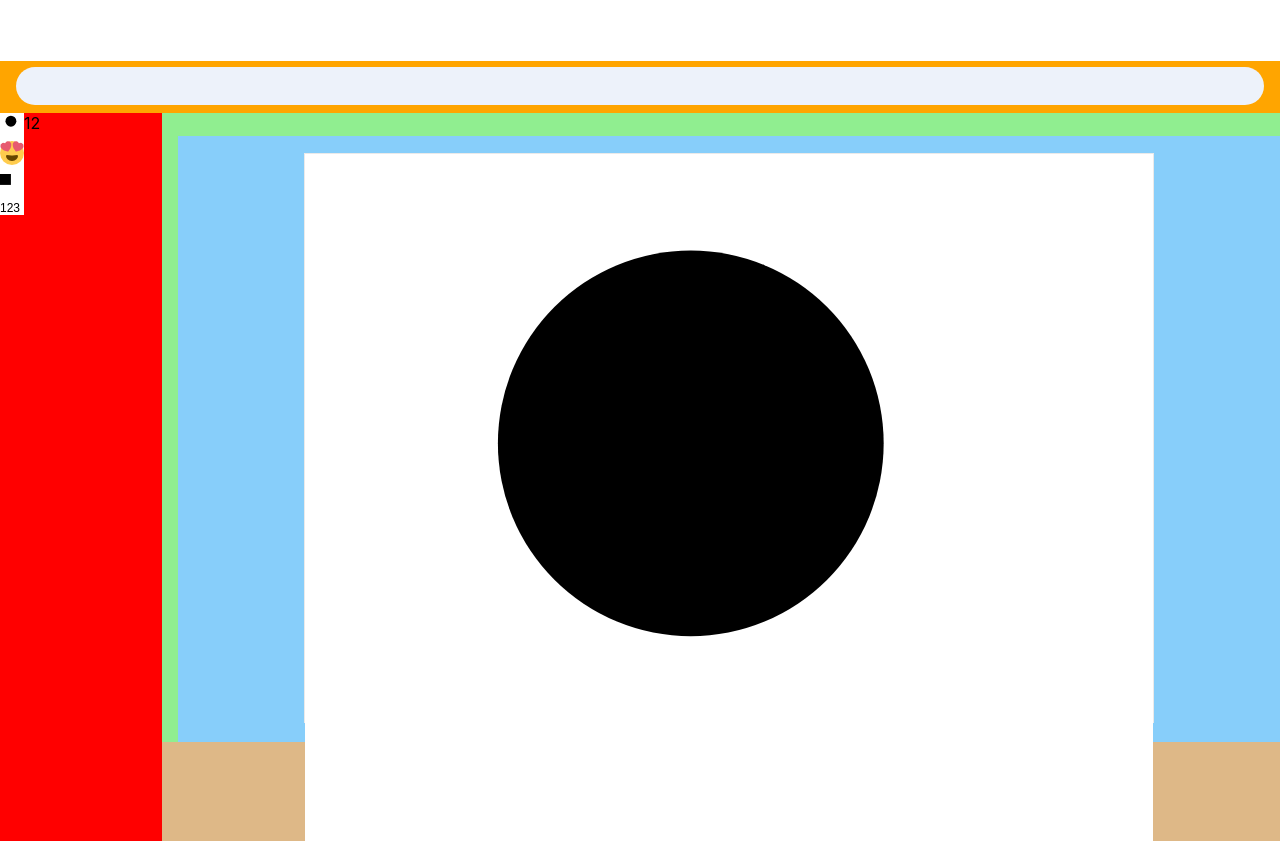
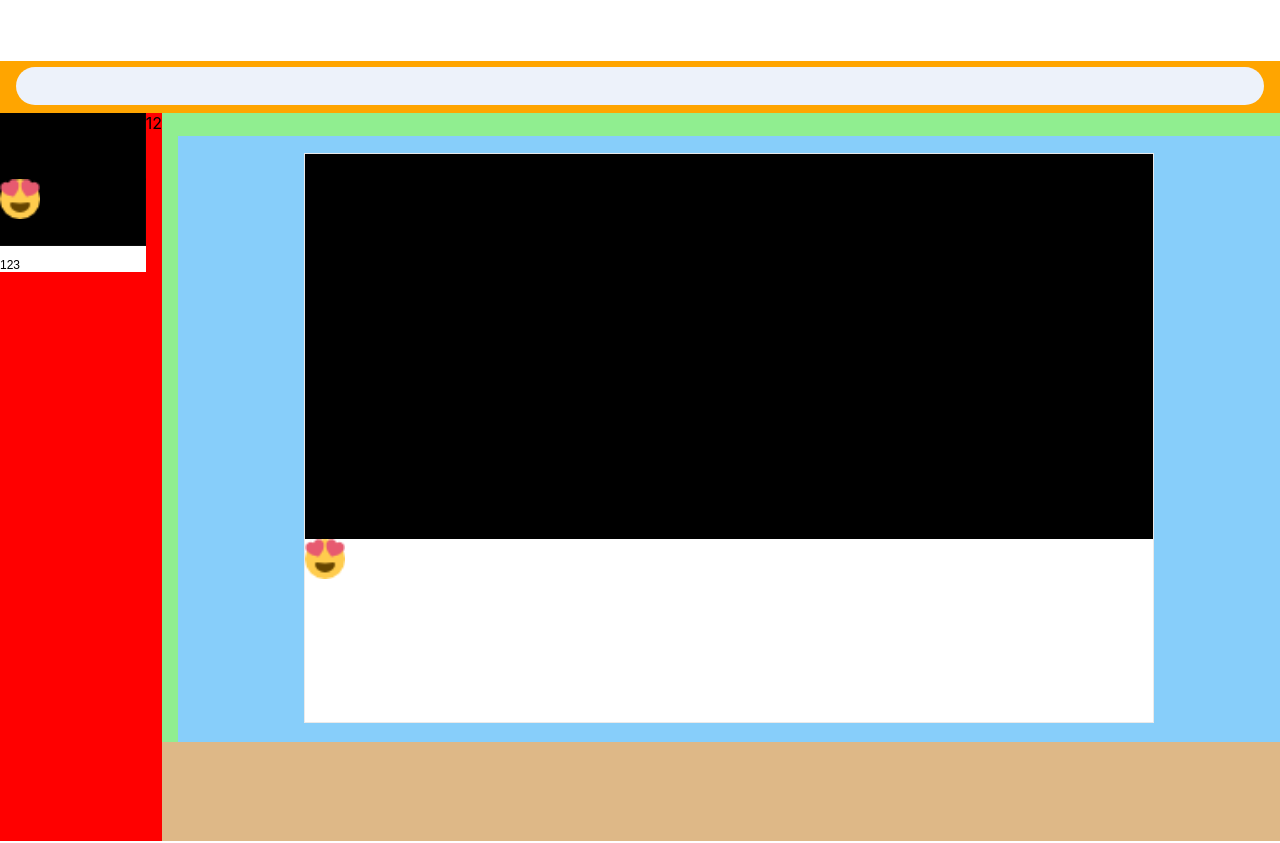
Before and after one commit to Kortasfa/COM, a React (Create React App) app in the folder pres-maker/: page / in a window 1280 px wide. Shown: the top 843 px of the page. Built offline with nearby package versions, Linux system fonts and the light colour scheme.

Commit message:
master add styles for graphicObj and imageBlock

```diff
--- a/pres-maker/src/App.tsx
+++ b/pres-maker/src/App.tsx
@@ -12,7 +12,14 @@ const FirstSlide = (
     id={1}
     background={'white'}
     objects={[
-      <GraphicObject id={2} key={1} coordinatesX={10} coordinatesY={10} graphicObjectType={'circle'} borderSize={20} />,
+      <GraphicObject
+        id={2}
+        key={1}
+        coordinatesX={10}
+        coordinatesY={10}
+        graphicObjectType={'rectangle'}
+        borderSize={20}
+      />,
       <ImageBlock
         id={3}
         key={2}
--- a/pres-maker/src/Components/Block/GraphicObject/GraphicObject.css
+++ /dev/null
@@ -1,3 +0,0 @@
-.styles {
-    color: rebeccapurple;
-}
--- /dev/null
+++ b/pres-maker/src/Components/Block/GraphicObject/GraphicObject.module.css
@@ -0,0 +1,41 @@
+/* GraphicObject.module.css */
+
+.graphic {
+    display: flex;
+    justify-content: center;
+    align-items: center;
+    width: 100%;
+    height: 100%;
+}
+
+.rectangleContainer {
+    /* Add styles for the rectangle container if needed */
+}
+
+.rectangle {
+    /* Add styles for the rectangle */
+    width: 100%;
+    height: 100%;
+    stroke: #000;
+    stroke-width: 2;
+}
+
+.triangleContainer {
+    /* Add styles for the triangle container if needed */
+}
+
+.triangle {
+    /* Add styles for the triangle */
+    stroke: #000;
+    stroke-width: 2;
+}
+
+.circleContainer {
+    /* Add styles for the circle container if needed */
+}
+
+.circle {
+    /* Add styles for the circle */
+    stroke: #000;
+    stroke-width: 2;
+}
--- a/pres-maker/src/Components/Block/GraphicObject/GraphicObject.tsx
+++ b/pres-maker/src/Components/Block/GraphicObject/GraphicObject.tsx
@@ -1,6 +1,6 @@
 import { BlockType } from '../Block'
 import React from 'react'
-import './GraphicObject.css'
+import styles from './GraphicObject.module.css'
 
 type GraphicObjectType = BlockType & {
   fillColor?: string
@@ -19,21 +19,25 @@ const GraphicObject = ({
   graphicObjectType,
 }: GraphicObjectType) => {
   const rectangle = (
-    <svg viewBox="0 0 220 100" xmlns="http://www.w3.org/2000/svg">
-      <rect width="100" height="100" fill={fillColor} />
-    </svg>
+    <div className={`${styles.rectangleContainer}`}>
+      <svg viewBox="0 0 220 100" xmlns="http://www.w3.org/2000/svg" className={styles.graphic}>
+        <rect className={styles.rectangle} fill={fillColor} />
+      </svg>
+    </div>
   )
 
   const circle = (
-    <svg viewBox="0 0 220 220" xmlns="http://www.w3.org/2000/svg">
-      <circle cx="100" cy="75" r="50" fill={fillColor} />
-    </svg>
+    <div className={`${styles.circleContainer}`}>
+      <svg viewBox="0 0 220 220" xmlns="http://www.w3.org/2000/svg" className={styles.graphic}>
+        <circle cx="100" cy="75" r="50" className={styles.circle} fill={fillColor} />
+      </svg>
+    </div>
   )
 
   const triangle = (
-    <div className="triangle-container">
-      <svg viewBox="0 0 220 220" xmlns="http://www.w3.org/2000/svg">
-        <polygon points="150,60 0,400 300,400" className="triangle" fill={fillColor} />
+    <div className={`${styles.triangleContainer}`}>
+      <svg viewBox="0 0 220 220" xmlns="http://www.w3.org/2000/svg" className={styles.graphic}>
+        <polygon points="150,60 0,400 300,400" className={styles.triangle} fill={fillColor} />
       </svg>
     </div>
   )
--- /dev/null
+++ b/pres-maker/src/Components/Block/ImageBlock/ImageBlock.module.css
@@ -0,0 +1,11 @@
+.imageBlockType{
+
+}
+
+.imageBlock {
+    position: absolute;
+    justify-content: center;
+    align-items: center;
+    width: 40px;
+    height: 40px;
+}
--- a/pres-maker/src/Components/Block/ImageBlock/ImageBlock.tsx
+++ b/pres-maker/src/Components/Block/ImageBlock/ImageBlock.tsx
@@ -1,5 +1,6 @@
 import { BlockType } from '../Block'
 import React from 'react'
+import styles from './ImageBlock.module.css'
 
 type ImageBlockType = BlockType & {
   src: string
@@ -7,7 +8,7 @@ type ImageBlockType = BlockType & {
 }
 
 export const ImageBlock = ({ src, opacity = 1 }: ImageBlockType) => {
-  return <img alt="some" src={src} style={{ opacity: opacity }} />
+  return <img alt="some" src={src} className={styles.imageBlock} style={{ opacity: opacity }} />
 }
 
 export type { ImageBlockType }
```
